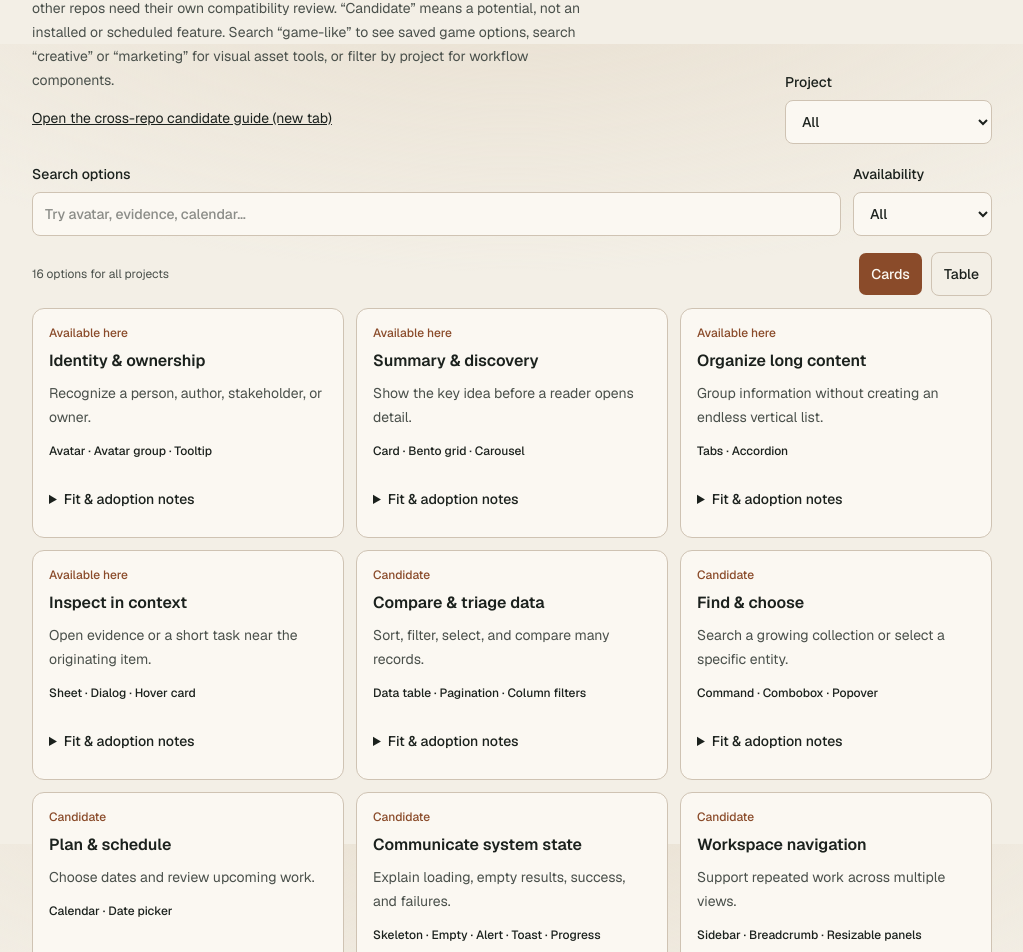
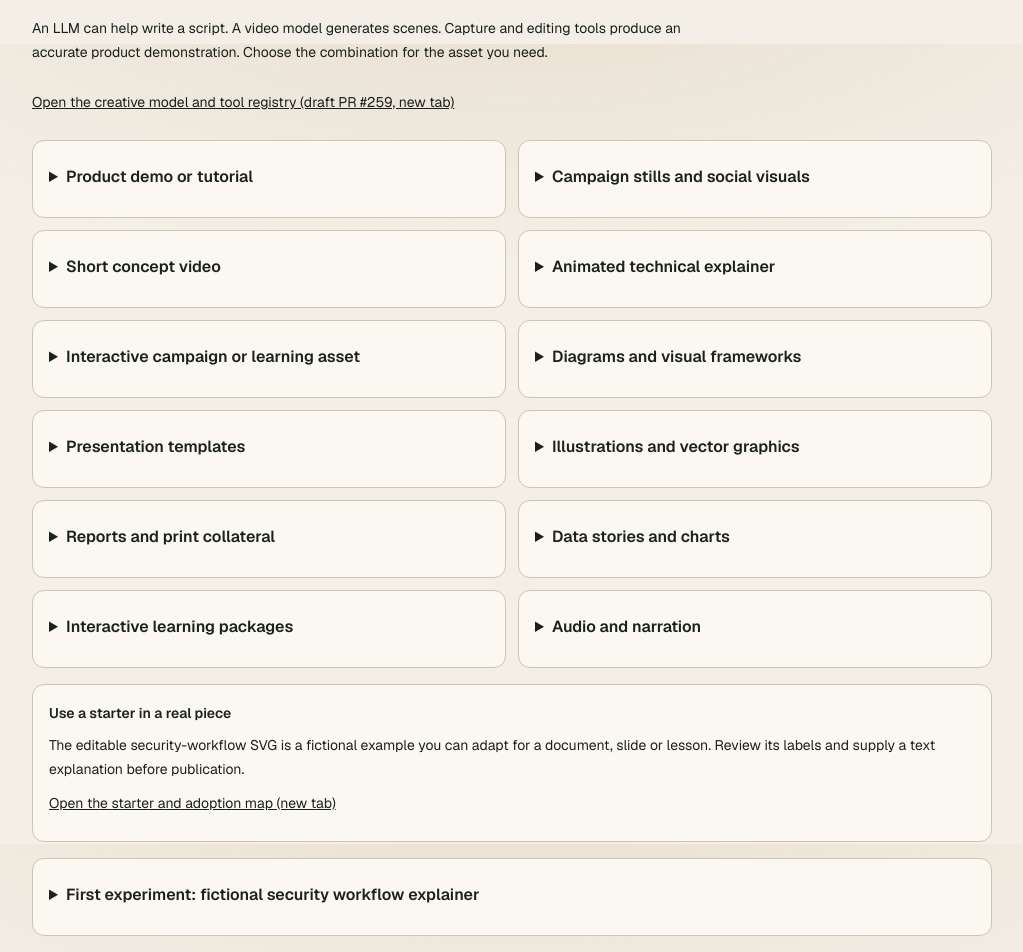
Before and after one commit to heyfunwhoa/byjoyaing-portfolio, a Next.js app: page /design-lab in a window 1280 px wide. Shown: the part 1556-2508 px from the top of the page, without its empty margins (128-1151 px from the left). Built offline with nearby package versions, Linux system fonts and the light colour scheme.

Commit message:
feat(KRU-150): rebase unified workbench components/design-lab/creative-recipes.tsx

```diff
--- /dev/null
+++ b/components/design-lab/creative-recipes.tsx
@@ -0,0 +1,44 @@
+const registry = "https://github.com/heyfunwhoa/byjoyaing-portfolio/blob/docs/ai-creative-model-registry-20261106/docs/design/ai-creative-model-registry.md";
+const recipes = [
+  ["Product demo or tutorial", "Capture a real workflow using fictional data, then edit the explanation.", "OBS or Screen Studio → Clueso/Descript → FFmpeg exports", "DEM-001, DEM-003, EDT-001, DEV-002, DEV-005", "A short demo, captions, transcript and editable source. Check that every UI step matches the product."],
+  ["Campaign stills and social visuals", "Compare a designed baseline with generated imagery using the same brief.", "Penpot/Figma storyboard → GPT Image, Recraft or Ideogram → human layout review", "IMG-001, IMG-003, IMG-004, DSG-002, DSG-004", "One campaign still and a channel variant, alt text and source files. Check message clarity and brand consistency."],
+  ["Short concept video", "Test an abstract visual metaphor for a security problem; keep product proof in real captures.", "Script and storyboard → Runway or Veo → editor and captions", "VID-001, VID-002, EDT-001", "A short concept clip plus a still fallback. Compare clarity, visual consistency and effort across attempts."],
+  ["Animated technical explainer", "Explain a sequence or relationship with editable, repeatable graphics.", "Motion Canvas or Remotion → reviewed narration → export", "DEV-001, DEV-004, AUD-001", "A narrated explainer, transcript and static equivalent. Check the diagram’s technical accuracy and license conditions."],
+  ["Interactive campaign or learning asset", "Let a viewer explore the question most relevant to them.", "Existing branching conversation, cards or lesson checks → destination workflow", "Existing component IDs: game-inkjs, summaries, game-react-quiz", "A small interactive walkthrough and equivalent text path. Check whether someone can find the next useful action."],
+  ["Diagrams and visual frameworks", "Clarify a workflow or relationship before choosing visual effects.", "Excalidraw or existing Mermaid \u2192 reviewed SVG and text explanation", "DSG-005", "An editable diagram, SVG export and text equivalent. Use for Academy explanations, architecture and buyer journeys."],
+  ["Presentation templates", "Turn a verified message into a repeatable slide sequence.", "Marp Markdown \u2192 reviewed slides and PDF", "DOC-001", "Editable slides with source notes, accessible reading order and a clear next action. Use for enablement and executive updates."],
+  ["Illustrations and vector graphics", "Create precise editable artwork and reuse it across channels.", "Inkscape \u2192 SVG master \u2192 channel exports", "DSG-006", "A vector master, image exports and alt text. Preserve approved brand context and source rights."],
+  ["Reports and print collateral", "Lay out a longer brief or event handout.", "Scribus \u2192 reviewed print PDF and readable digital alternative", "DOC-002", "A source layout, PDF and text version. Use for research briefs, conference materials and one-pagers."],
+  ["Data stories and charts", "Explain a supported finding with a chart and its underlying values.", "Existing chart components first; evaluate Vega-Lite for exportable specifications", "DAT-001", "A sourced chart, data table, limitations and editable specification. No invented market share or benchmark claims."],
+  ["Interactive learning packages", "Evaluate portable interactive content only when current Academy exercises do not fit.", "Existing Academy controls first; compare H5P for a specific delivery requirement", "LRN-001", "A bounded learning exercise and equivalent text path. Review hosting, accessibility and learner-state boundaries before adoption."],
+  ["Audio and narration", "Make a clear voiceover or repurpose an approved recording.", "Audacity \u2192 reviewed audio edit \u2192 transcript and export", "AUD-002", "An editable audio project, clean export and transcript. Confirm recording and music rights."],
+] as const;
+
+export function CreativeRecipes() {
+  return <section aria-labelledby="creative-recipes-title" className="space-y-4">
+    <p className="editorial-eyebrow text-accent">Visual content · evaluation recipes</p>
+    <h2 id="creative-recipes-title" className="font-display text-2xl">Make a marketing asset, then test whether it helps</h2>
+    <p className="max-w-2xl text-sm leading-6 text-muted">Start with the audience, message, brand context and intended next action. These recipes connect reusable components, creative software and generation models. They are proposed experiments; no generation service is connected here.</p>
+    <p className="max-w-2xl text-sm leading-6">An LLM can help write a script. A video model generates scenes. Capture and editing tools produce an accurate product demonstration. Choose the combination for the asset you need.</p>
+    <a href={registry} target="_blank" rel="noopener noreferrer" className="inline-flex min-h-11 items-center text-sm underline">Open the creative model and tool registry (draft PR #259, new tab)</a>
+    <div className="grid gap-3 md:grid-cols-2">
+      {recipes.map(([title, task, workflow, ids, output]) => <details key={title} className="min-w-0 rounded-xl border border-border bg-card p-4">
+        <summary className="min-h-11 cursor-pointer py-2 font-semibold">{title}</summary>
+        <div className="space-y-3 pb-3 text-sm leading-6">
+          <p>{task}</p><p><strong>Try:</strong> {workflow}.</p><p><strong>Leave with:</strong> {output}</p>
+          <p className="text-muted"><strong>Reference IDs:</strong> {ids}. Check current versions, terms and costs in the registry before a pilot.</p>
+        </div>
+      </details>)}
+    </div>
+    <aside className="rounded-xl border border-border bg-card p-4 text-sm leading-6">
+      <h3 className="font-semibold">Use a starter in a real piece</h3>
+      <p className="mt-2">The editable security-workflow SVG is a fictional example you can adapt for a document, slide or lesson. Review its labels and supply a text explanation before publication.</p>
+      <a className="inline-flex min-h-11 items-center underline" href="https://github.com/heyfunwhoa/byjoyaing-portfolio/blob/feat/kru-150-gameful-workbench/docs/design/templates/README.md" target="_blank" rel="noopener noreferrer">Open the starter and adoption map (new tab)</a>
+    </aside>
+    <details className="rounded-xl border border-border bg-card p-4">
+      <summary className="min-h-11 cursor-pointer py-2 font-semibold">First experiment: fictional security workflow explainer</summary>
+      <p className="mt-3 text-sm leading-6">Use a fictional company with a repeated customer-setup problem. Compare a three-panel still with a 30-second animated explanation using the same script. Ask a reviewer to name the problem, intended audience and next action. Record their answer, production time, revision effort and cost per approved asset. No customer proof or product capability is implied.</p>
+      <p className="mt-3 text-sm leading-6">Hand off the selected recipe, candidate IDs, editable source, approved claims, captions/alt text and review evidence to a GTM OS content brief. GTM OS owns scheduling, distribution and performance measurement.</p>
+    </details>
+  </section>;
+}
```
